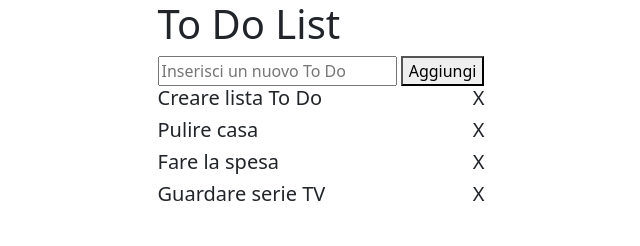
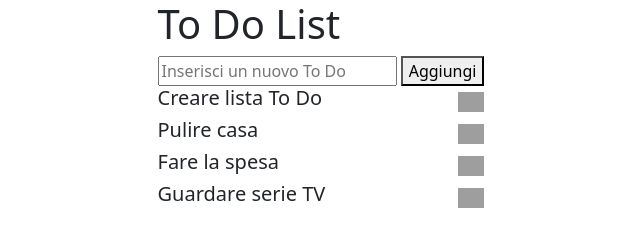
Before and after one commit to Vito9009/vue-todolist, a plain HTML site: page index.html in a window 1280 px wide. Shown: the whole page, without its empty margins (319-959 px from the left). Drawn offline with nearby package versions, Linux system fonts and the light colour scheme; grey boxes are pictures that could not be loaded.

Commit message:
impossibilità-aggiunta-todo-vuoti

```diff
--- a/css/style.css
+++ b/css/style.css
@@ -3,7 +3,12 @@ body{
     justify-content: center;
 }
 
-h5{
+.mytodolist{
     display: flex;
     justify-content: space-between;
+    align-items: center;
 }
+
+.redcross{
+    height: 20px;
+}
--- a/index.html
+++ b/index.html
@@ -20,8 +20,8 @@
                 <input type="text" v-model="newtodotext" @keyup.enter="add" placeholder="Inserisci un nuovo To Do">
                 <button @click="add">Aggiungi</button>
 
-                <div v-for="(element, index) in todo">
-                    <h5>{{todo[index].todotext}} <span @click="remove(index)">X</span></h5>
+                <div class="mytodolist" v-for="(element, index) in todo">
+                    <h5 class="testobarrato">{{todo[index].todotext}} </h5> <img class="redcross" @click="remove(index)" src="https://www.accetturaonline.it/blog/wp-content/uploads/2016/01/X-Rossa.png" alt="">
                 </div>
             </div>
         </main>
--- a/js/myscript.js
+++ b/js/myscript.js
@@ -50,6 +50,7 @@ var app = new Vue({
 
     methods: {
         add: function(){
+            if(this.newtodotext != ''){
             this.todo.push(
             {
                 todotext: this.newtodotext,
@@ -57,10 +58,12 @@ var app = new Vue({
             }
             );
             this.newtodotext = "";
+        }
         },
 
         remove: function(rem){
             this.todo.splice(rem, 1);
-        }
+        },
+
     }
   })
```
